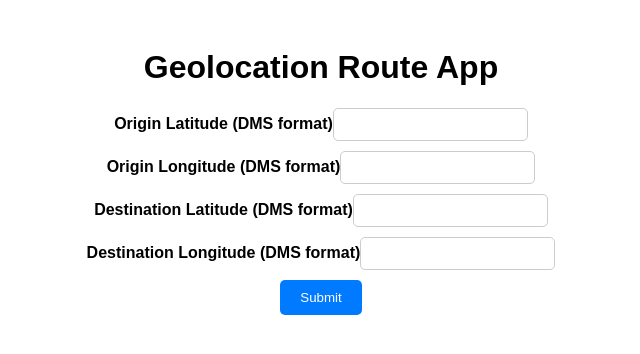
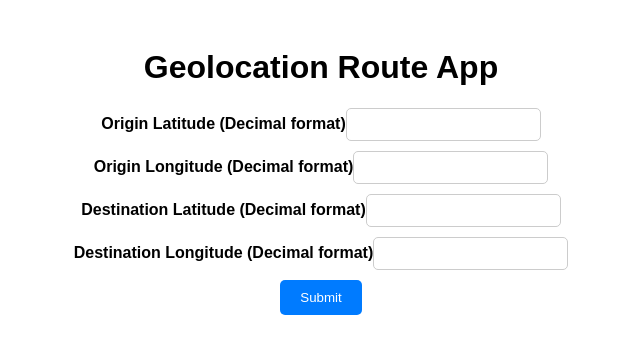
Before and after one commit to RussWard/geo-route, a React (Create React App) app: page / in a window 1280 px wide. Shown: the top 354 px of the page, without its empty margins (319-959 px from the left). Built offline with nearby package versions, Linux system fonts and the light colour scheme.

Commit message:
change front end fields to decimal notation

```diff
--- a/src/App.js
+++ b/src/App.js
@@ -24,22 +24,22 @@
         <Container>
             <h1>Geolocation Route App</h1>
             <CoordinateInput
-                label="Origin Latitude (DMS format)"
+                label="Origin Latitude (Decimal format)"
                 value={originLatitude}
                 onChange={(e) => setOriginLatitude(e.target.value)}
             />
             <CoordinateInput
-                label="Origin Longitude (DMS format)"
+                label="Origin Longitude (Decimal format)"
                 value={originLongitude}
                 onChange={(e) => setOriginLongitude(e.target.value)}
             />
             <CoordinateInput
-                label="Destination Latitude (DMS format)"
+                label="Destination Latitude (Decimal format)"
                 value={destinationLatitude}
                 onChange={(e) => setDestinationLatitude(e.target.value)}
             />
             <CoordinateInput
-                label="Destination Longitude (DMS format)"
+                label="Destination Longitude (Decimal format)"
                 value={destinationLongitude}
                 onChange={(e) => setDestinationLongitude(e.target.value)}
             />
--- a/src/algorithm.js
+++ b/src/algorithm.js
@@ -41,7 +41,7 @@
 
     //Find the initial compass heading
     let compassHeading = Math.asin((Math.cos(φ2) * Math.sin(Δλ)) / Math.sin(angle));
-    console.log(angle, Δλ, dotProduct)
+
     // Formula for initial compass heading (bearing)
     /*const y = Math.sin(Δλ) * Math.cos(φ2);
     const x = Math.cos(φ1) * Math.sin(φ2) - Math.sin(φ1) * Math.cos(φ2) * Math.cos(Δλ);
```
